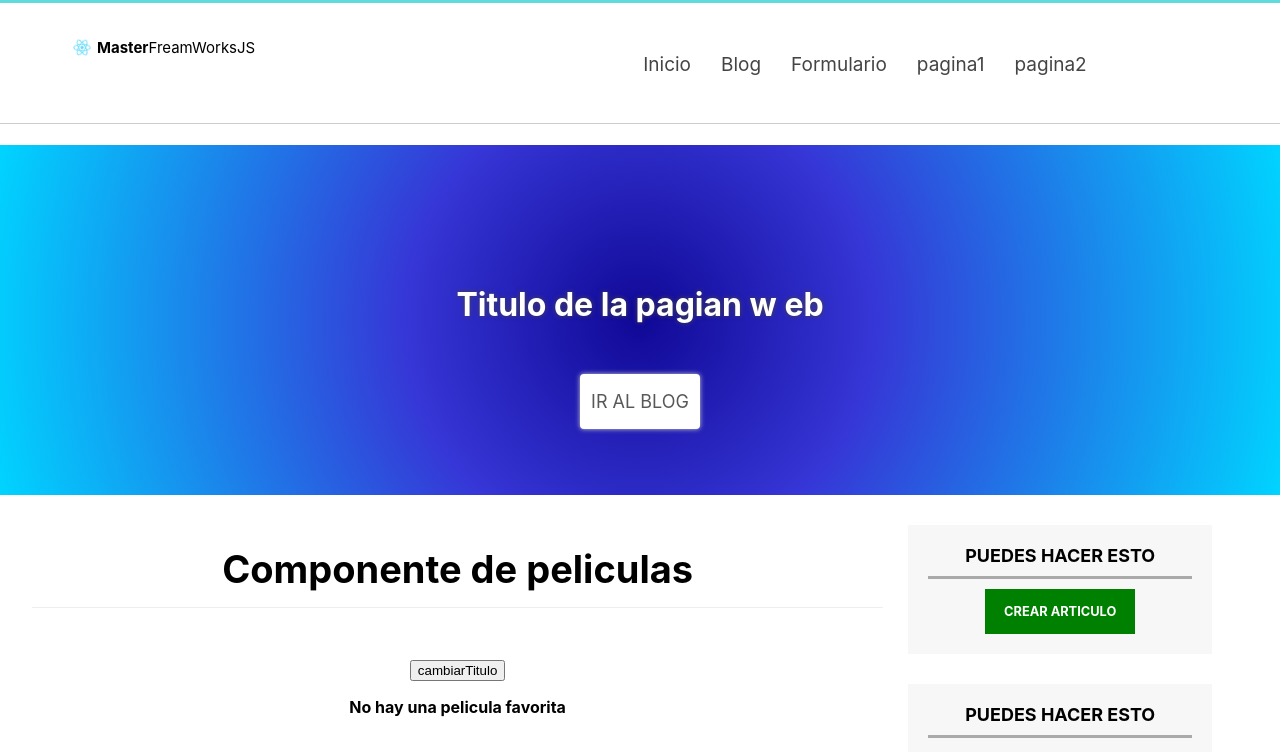
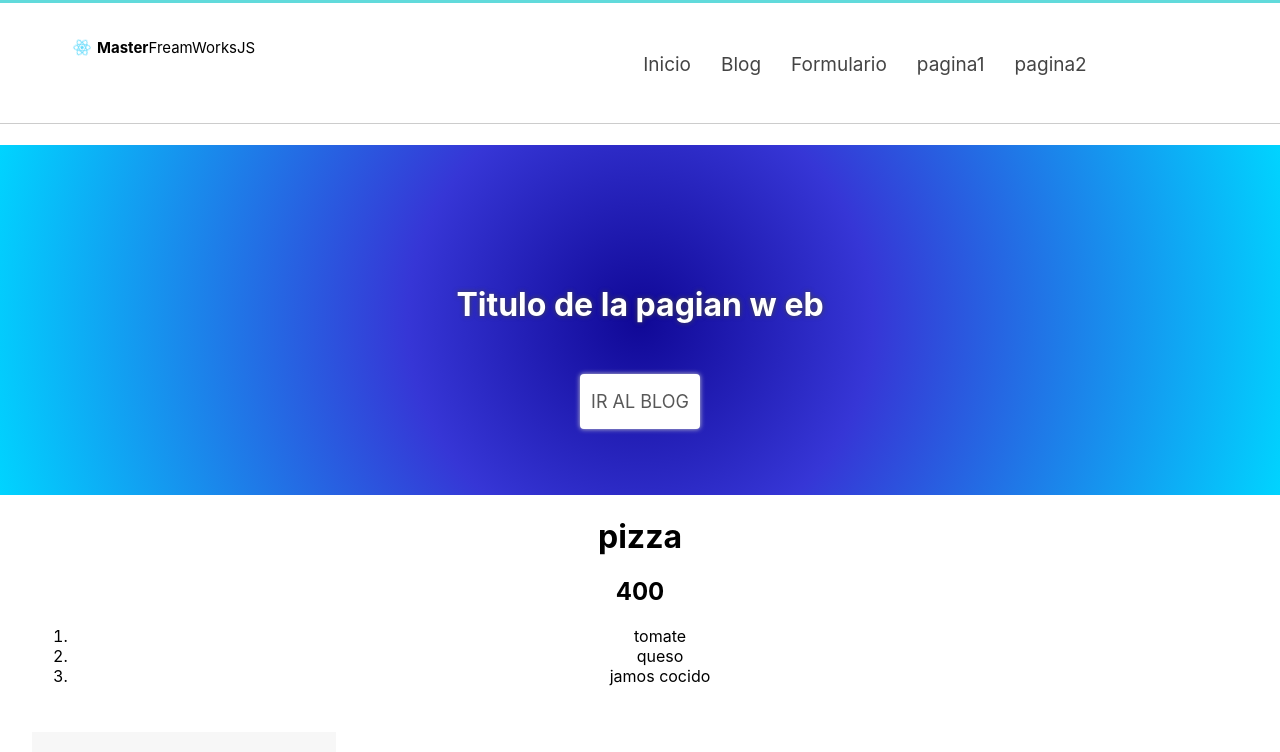
Before and after one commit to CursosVarios/udemyAngularReactVueCodigo, a React (Create React App) app in the folder AprendiendoReact/: page /mi-componente in a window 1280 px wide. Shown: the top 752 px of the page. Built offline with nearby package versions, Linux system fonts and the light colour scheme; grey boxes are pictures that could not be loaded.

Commit message:
Prueba de ruta

```diff
--- a/AprendiendoReact/src/App.js
+++ b/AprendiendoReact/src/App.js
@@ -8,6 +8,7 @@ import Sidebar from "./components/Sidebar";
 import Footer from "./components/Footer";
 import SeccionPruebas from "./components/SeccionPruebas";
 import Peliculas from "./components/Peliculas";
+import Router from "./Router";
 //impor componentes
 
 function App() {
@@ -18,7 +19,8 @@ function App() {
       <Slider title=" Titulo de la pagian w eb" blogString={blogString} />
 
       <div className="center">
-        <Peliculas />
+        {/* <Peliculas /> */}
+        <Router></Router>
         <Sidebar />
       </div>
       <Footer />
--- /dev/null
+++ b/AprendiendoReact/src/Router.js
@@ -0,0 +1,21 @@
+import React, { Component } from "react";
+import { BrowserRouter, Route, Switch } from "react-router-dom";
+
+import SeccionPruebas from "./components/SeccionPruebas";
+import MiComponente from "./components/MiComponente";
+import Peliculas from "./components/Peliculas";
+class Router extends Component {
+  render() {
+    return (
+      <BrowserRouter>
+        {/* se pondran todas las rutas */}
+        <Switch>
+          <Route exact path="/" component={Peliculas} />
+          <Route exact path="/ruta-prueba" component={SeccionPruebas} />
+          <Route exact path="/mi-componente" component={MiComponente} />
+        </Switch>
+      </BrowserRouter>
+    );
+  }
+}
+export default Router;
```
